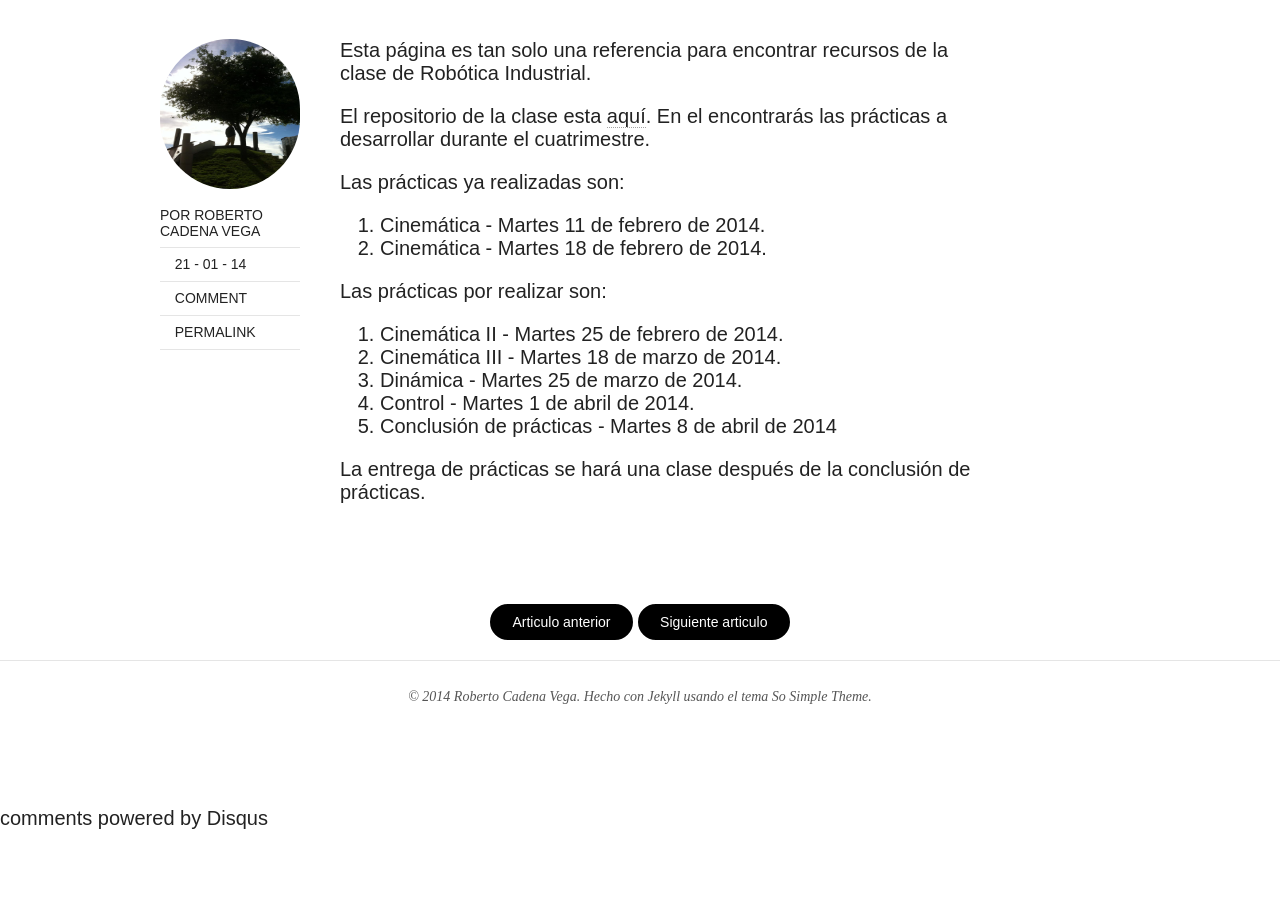
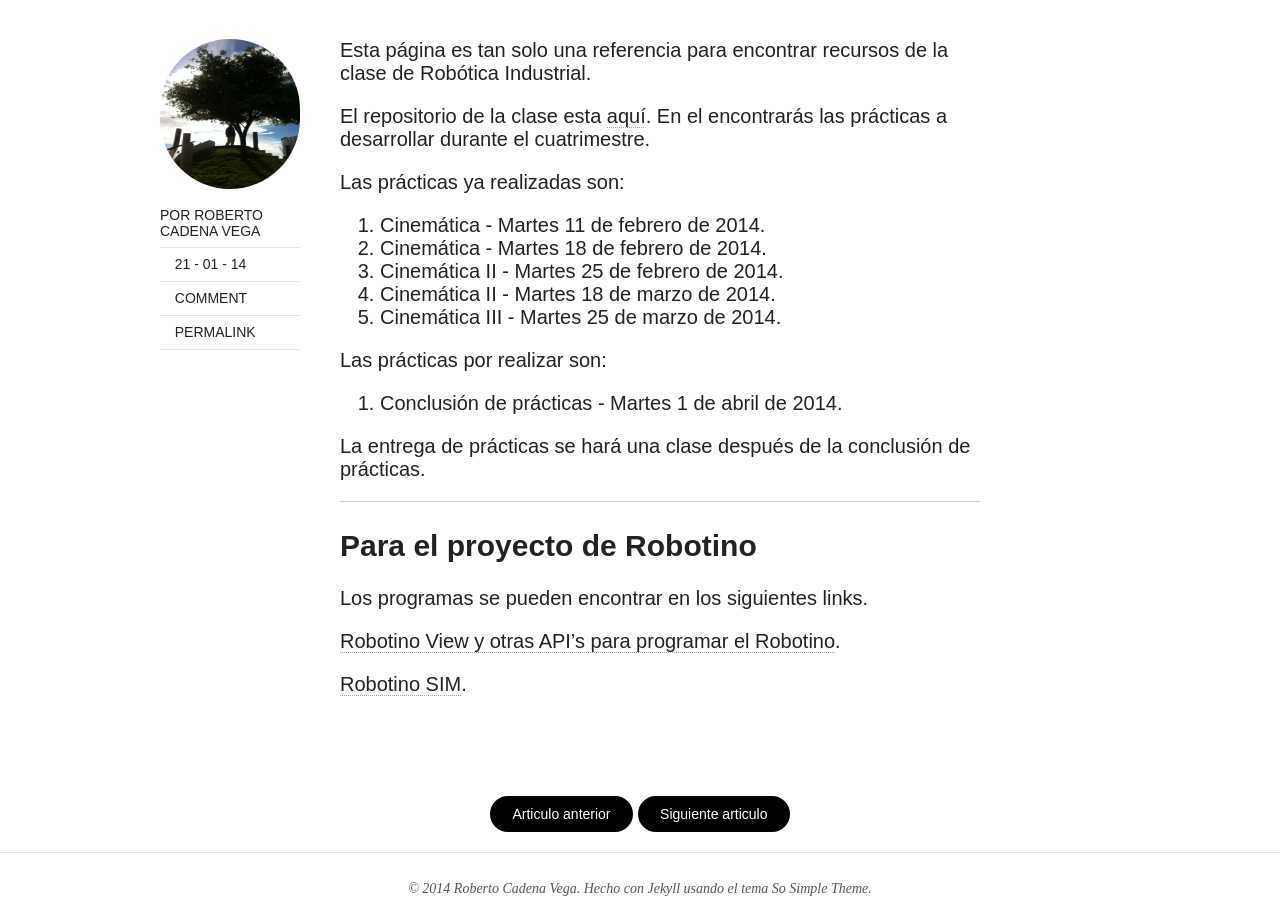
Before and after one commit to cad3na/robblack007.github.io, a Jekyll site: the page built from _posts/2014-01-21-robotica-industrial.md, in a window 1280 px wide and 900 px high, scrolled down 826 px. Built offline with Jekyll 4.4.1, drawn with Linux system fonts in a browser that asks for light colours; nearby versions of some CDN libraries; comment, search, counter and statistics services are not loaded; before the commit the page ends 1656 px from its top, so only the background shows below that.

Commit message:
Se actualiza información de prácticas y se ponen links en el post de robotica para descargar el software de Robotino

```diff
--- a/_posts/2014-01-21-robotica-industrial.md
+++ b/_posts/2014-01-21-robotica-industrial.md
@@ -17,13 +17,23 @@ Las prácticas ya realizadas son:
 
 1. Cinemática - Martes 11 de febrero de 2014.
 2. Cinemática - Martes 18 de febrero de 2014.
+3. Cinemática II - Martes 25 de febrero de 2014.
+4. Cinemática II - Martes 18 de marzo de 2014.
+5. Cinemática III - Martes 25 de marzo de 2014.
 
 Las prácticas por realizar son:
 
-3. Cinemática II - Martes 25 de febrero de 2014.
-4. Cinemática III - Martes 18 de marzo de 2014.
-5. Dinámica - Martes 25 de marzo de 2014.
-6. Control - Martes 1 de abril de 2014.
-7. Conclusión de prácticas - Martes 8 de abril de 2014
+6. Conclusión de prácticas - Martes 1 de abril de 2014.
 
 La entrega de prácticas se hará una clase después de la conclusión de prácticas.
+
+---
+
+Para el proyecto de Robotino
+============================
+
+Los programas se pueden encontrar en los siguientes links.
+
+[Robotino View y otras API's para programar el Robotino](http://wiki.openrobotino.org/index.php?title=Downloads).
+
+[Robotino SIM](http://www.festo-didactic.com/de-de/service/robotino/robotino-sim.htm).
```
Also changed, not shown: _posts/2014-01-20-instrumentacion-control.md (+3 -4 lines), _posts/2014-01-22-metodos-numericos.md (+4 -4 lines).
